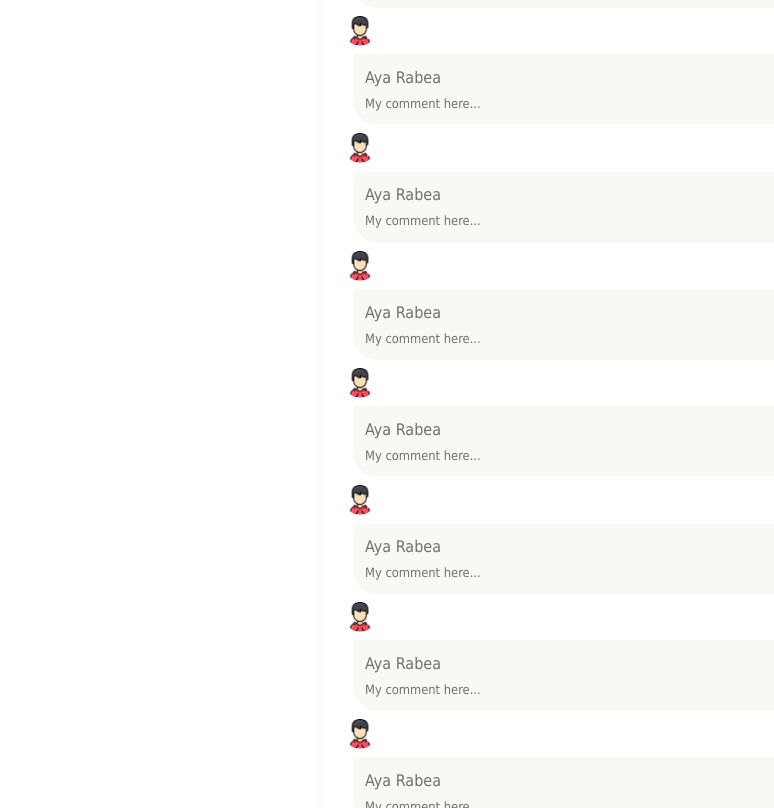
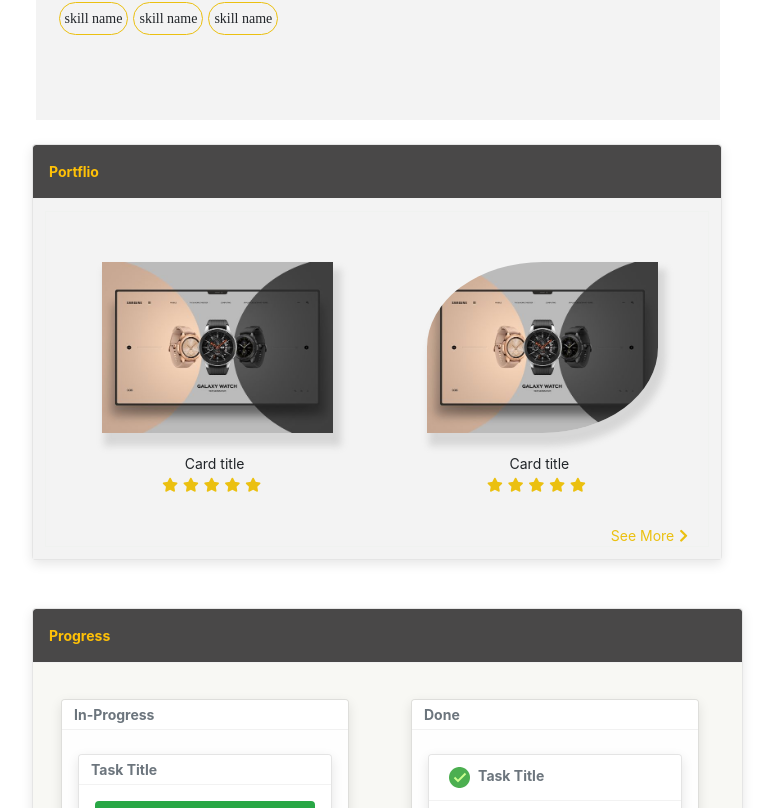
Before and after one commit to maieltayeb/Take-Step-React, a React (Create React App) app: page / in a window 1280 px wide. Shown: the part 832-1640 px from the top of the page, without its empty margins (54-828 px from the left). Built offline with nearby package versions, Linux system fonts and the light colour scheme.

Commit message:
portflio rating

```diff
--- a/src/App.js
+++ b/src/App.js
@@ -22,6 +22,7 @@
 import HomePage from "./Pages/HomePage/Home";
 import HomePageOwner from "./Pages/HomePage/Home";
 import HomePageVolunteer from "./Pages/HomePage/homeVolunterr";
+import TaskSubmittedFrame from "./Pages/TaskSubmit/task-submitted-frame";
 
 function App() {
   return (
@@ -37,13 +38,14 @@
       {/* <OurLogin></OurLogin> */}
       {/* <HomePage></HomePage> */}
       {/* <HomePageOwner></HomePageOwner> */}
-      <HomePageVolunteer></HomePageVolunteer>
+      {/* <HomePageVolunteer></HomePageVolunteer> */}
+      {/* <TaskSubmittedFrame /> */}
 
       {/* <WelcomePage></WelcomePage> */}
       {/* <HowITWork></HowITWork> */}
       {/* <Example /> */}
       {/* <HowItWorkCard></HowItWorkCard> */}
-      {/* <VolunteerProfile></VolunteerProfile> */}
+      <VolunteerProfile></VolunteerProfile>
       {/* <BussinessOwnerProfile></BussinessOwnerProfile> */}
       {/* <Footer></Footer> */}
       {/* <AddEducation /> */}
--- a/src/Components/Portflio/Portflio.js
+++ b/src/Components/Portflio/Portflio.js
@@ -16,6 +16,16 @@
             />
           </div>
           <div className="Portflio-item-title">Card title</div>
+          <div>
+            <i
+              className="fas fa-star feedback-icon"
+              style={{ marginLeft: "80px" }}
+            ></i>
+            <i className="fas fa-star feedback-icon"></i>
+            <i className="fas fa-star feedback-icon"></i>
+            <i className="fas fa-star feedback-icon"></i>
+            <i className="fas fa-star feedback-icon"></i>
+          </div>
         </div>
 
         <div className="Portflio-item">
@@ -31,6 +41,16 @@
           />
 
           <div className="Portflio-item-title">Card title</div>
+          <div>
+            <i
+              className="fas fa-star feedback-icon"
+              style={{ marginLeft: "80px" }}
+            ></i>
+            <i className="fas fa-star feedback-icon"></i>
+            <i className="fas fa-star feedback-icon"></i>
+            <i className="fas fa-star feedback-icon"></i>
+            <i className="fas fa-star feedback-icon"></i>
+          </div>
         </div>
       </div>
       <div className="Portflio-title">
--- a/src/Components/post/post.js
+++ b/src/Components/post/post.js
@@ -65,7 +65,10 @@
           </div>
           <div className="clearfix">
             <div className=" float-left ">
-              <img className="mt-3 img rounded-circle" src="./img/people.png" />
+              <img
+                className="mt-3 post-img rounded-circle"
+                src="./img/people.png"
+              />
             </div>
             <div className=" ml-2 float-left ">
               <Input
```
